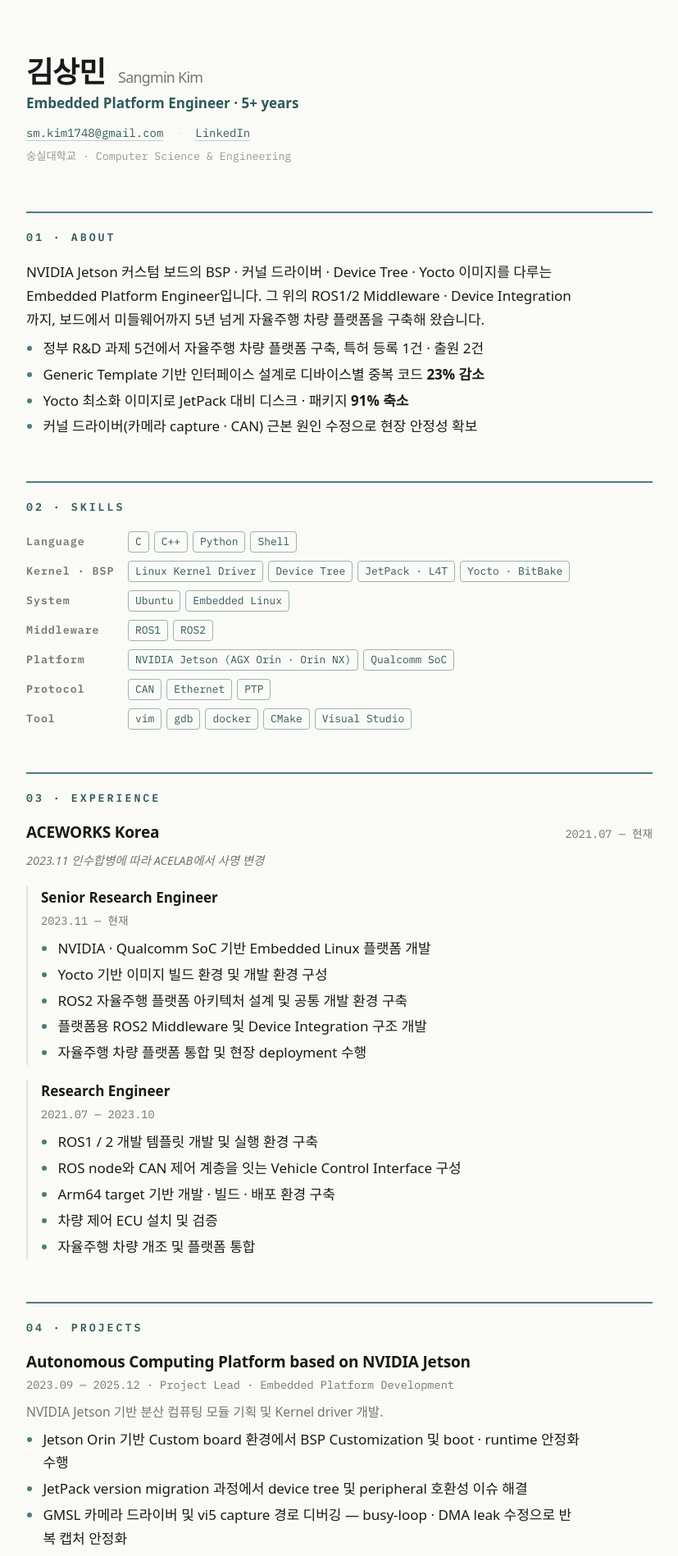
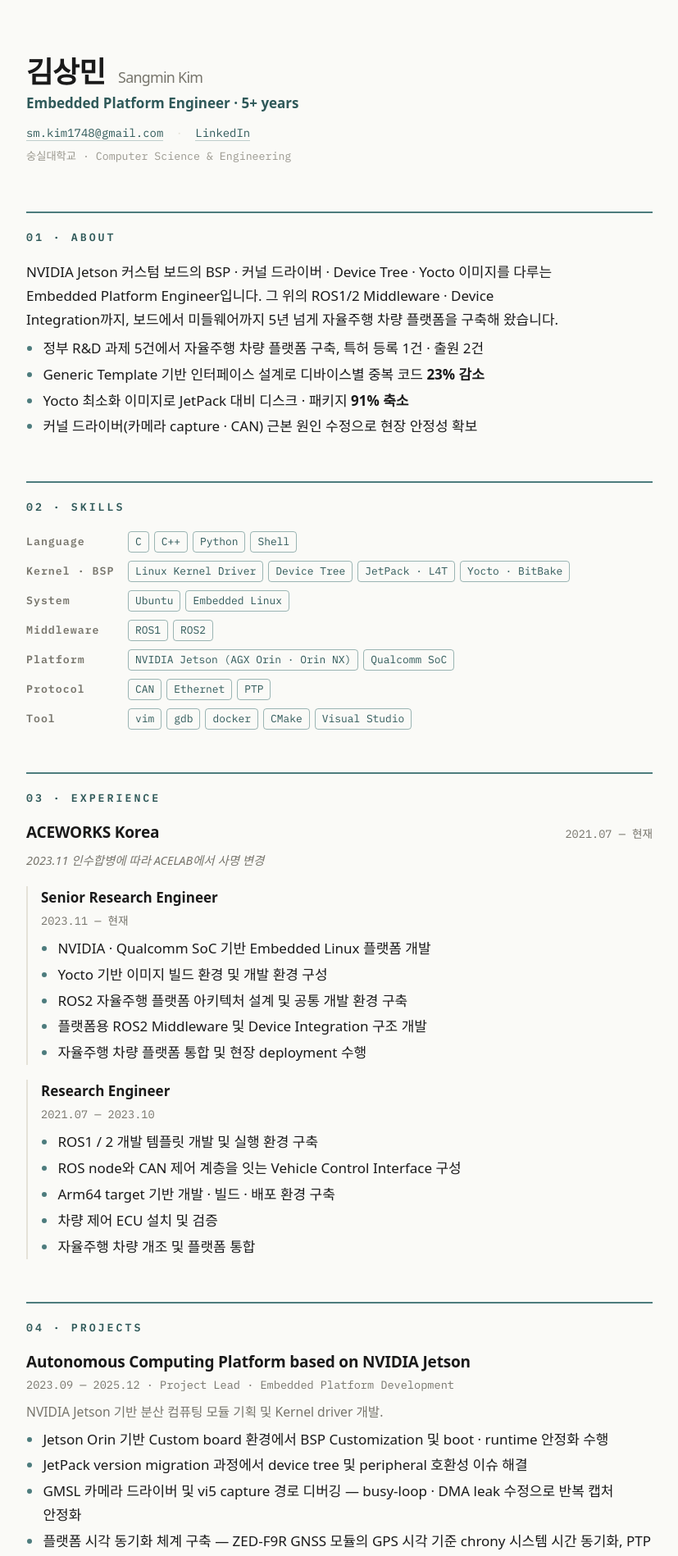
Before and after one commit to sm-kim1/sm-kim1.github.io, a Jekyll site: the page built from index.html, in a window 1280 px wide. Shown: the top 1898 px of the page at 82% size, without its empty margins (226-1053 px from the left). Built offline with Jekyll 4.4.1, drawn with Linux system fonts in a browser that asks for light colours; some web fonts are replaced.

Commit message:
fix: keep-all word wrap for korean, full-width bullets
Co-Authored-By: Claude Fable 5 <noreply@anthropic.com>
Claude-Session: https://claude.ai/code/session_01BAoCdE7c9xtPWjp6dg1j8y

```diff
--- a/_sass/portfolio.scss
+++ b/_sass/portfolio.scss
@@ -21,6 +21,8 @@ body {
   font-family: $sans;
   line-height: 1.7;
   -webkit-font-smoothing: antialiased;
+  word-break: keep-all;        // 한글 단어 중간 개행 방지
+  overflow-wrap: break-word;
 }
 
 a { color: $teal-deep; text-decoration: none; border-bottom: 1px solid rgba($teal, .35); }
@@ -87,9 +89,8 @@ a:hover { color: $terra; border-bottom-color: rgba($terra, .5); }
   line-height: 1.45;
 }
 
-// CJK 가독성: 본문 텍스트만 한 줄 ~40자로 제한 — 제목·그림은 전폭
-.section p,
-.section ul {
+// CJK 가독성: 서술형 문단만 한 줄 ~40자로 제한 — 제목·불릿·그림은 전폭
+.section p {
   max-width: 40rem;
 }
 
--- a/print.html
+++ b/print.html
@@ -23,6 +23,8 @@ permalink: /print/
       font-family: 'IBM Plex Sans KR', sans-serif;
       color: #1A1A1A;
       line-height: 1.5;
+      word-break: keep-all;
+      overflow-wrap: break-word;
       -webkit-print-color-adjust: exact;
       print-color-adjust: exact;
     }
```
